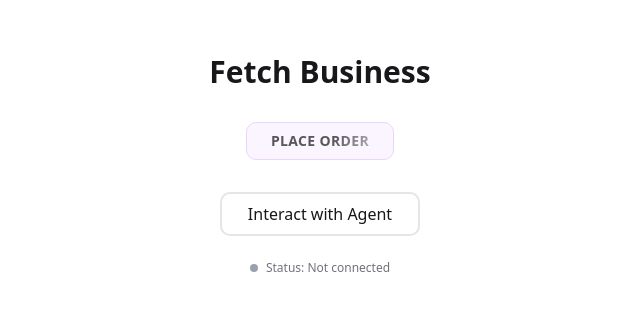
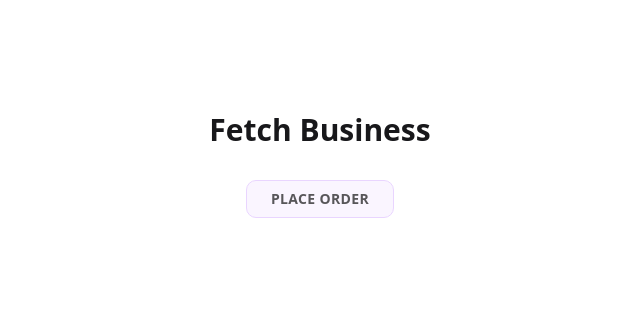
Before and after one commit to harvest7777/fetch-business, a Next.js app in the folder frontend/: page /orders in a window 1280 px wide. Shown: the part 235-546 px from the top of the page, without its empty margins (320-960 px from the left). Built offline with nearby package versions, Linux system fonts and the light colour scheme.

Commit message:
fix: order form takng in full order item isnteasd of just the domain type

```diff
--- a/frontend/app/orders/_components/InteractFetchAgent.tsx
+++ b/frontend/app/orders/_components/InteractFetchAgent.tsx
@@ -1,7 +1,7 @@
 "use client";
 
 import { useState, useEffect } from "react";
-import { RippleButton } from "./ui/ripple-button";
+import { RippleButton } from "@/components/ui/ripple-button";
 
 interface Message {
   id: string;
--- a/frontend/app/orders/_components/order-form.tsx
+++ b/frontend/app/orders/_components/order-form.tsx
@@ -1,14 +1,14 @@
 "use client";
 
 import { useForm } from "react-hook-form";
-import { Order } from "@/features/orders/orders.types";
+import { CreateOrderRequest } from "@/features/orders/orders.types";
 import { cn } from "@/lib/utils";
 import { RippleButton } from "@/components/ui/ripple-button";
 
-type OrderFormData = Omit<Order, "id">;
+type OrderFormData = CreateOrderRequest;
 
 interface OrderFormProps {
-  order?: Partial<Order>;
+  order?: CreateOrderRequest;
   onSubmit: (data: OrderFormData) => void;
   className?: string;
 }
@@ -20,7 +20,6 @@ export function OrderForm({ order, onSubmit, className }: OrderFormProps) {
     formState: { errors, isSubmitting },
   } = useForm<OrderFormData>({
     defaultValues: {
-      agent_id: order?.agent_id ?? "",
       item: order?.item ?? "",
     },
   });
@@ -30,30 +29,6 @@ export function OrderForm({ order, onSubmit, className }: OrderFormProps) {
       onSubmit={handleSubmit(onSubmit)}
       className={cn("space-y-4", className)}
     >
-      <div className="space-y-2">
-        <label
-          htmlFor="agent_id"
-          className="text-sm font-medium text-foreground"
-        >
-          Agent ID
-        </label>
-        <input
-          id="agent_id"
-          type="text"
-          {...register("agent_id", { required: "Agent ID is required" })}
-          className={cn(
-            "w-full rounded-md border bg-background px-3 py-2 text-sm",
-            "placeholder:text-muted-foreground",
-            "focus:outline-none focus:ring-2 focus:ring-ring focus:ring-offset-2",
-            errors.agent_id && "border-destructive"
-          )}
-          placeholder="Enter agent ID"
-        />
-        {errors.agent_id && (
-          <p className="text-sm text-destructive">{errors.agent_id.message}</p>
-        )}
-      </div>
-
       <div className="space-y-2">
         <label htmlFor="item" className="text-sm font-medium text-foreground">
           Item
--- a/frontend/app/orders/_components/ui/ripple-button.tsx
+++ /dev/null
@@ -1,92 +0,0 @@
-"use client";
-
-import React, { MouseEvent, useEffect, useState } from "react";
-
-import { cn } from "@/lib/utils";
-
-interface RippleButtonProps
-  extends React.ButtonHTMLAttributes<HTMLButtonElement> {
-  rippleColor?: string;
-  duration?: string;
-}
-
-export const RippleButton = React.forwardRef<
-  HTMLButtonElement,
-  RippleButtonProps
->(
-  (
-    {
-      className,
-      children,
-      rippleColor = "#ffffff",
-      duration = "600ms",
-      onClick,
-      ...props
-    },
-    ref
-  ) => {
-    const [buttonRipples, setButtonRipples] = useState<
-      Array<{ x: number; y: number; size: number; key: number }>
-    >([]);
-
-    const handleClick = (event: MouseEvent<HTMLButtonElement>) => {
-      createRipple(event);
-      onClick?.(event);
-    };
-
-    const createRipple = (event: MouseEvent<HTMLButtonElement>) => {
-      const button = event.currentTarget;
-      const rect = button.getBoundingClientRect();
-      const size = Math.max(rect.width, rect.height);
-      const x = event.clientX - rect.left - size / 2;
-      const y = event.clientY - rect.top - size / 2;
-
-      const newRipple = { x, y, size, key: Date.now() };
-      setButtonRipples((prevRipples) => [...prevRipples, newRipple]);
-    };
-
-    useEffect(() => {
-      if (buttonRipples.length > 0) {
-        const lastRipple = buttonRipples[buttonRipples.length - 1];
-        const timeout = setTimeout(() => {
-          setButtonRipples((prevRipples) =>
-            prevRipples.filter((ripple) => ripple.key !== lastRipple.key)
-          );
-        }, parseInt(duration));
-        return () => clearTimeout(timeout);
-      }
-    }, [buttonRipples, duration]);
-
-    return (
-      <button
-        className={cn(
-          "bg-background text-primary relative flex cursor-pointer items-center justify-center overflow-hidden rounded-lg border-2 px-4 py-2 text-center",
-          className
-        )}
-        onClick={handleClick}
-        ref={ref}
-        {...props}
-      >
-        <div className="relative z-10">{children}</div>
-        <span className="pointer-events-none absolute inset-0">
-          {buttonRipples.map((ripple) => (
-            <span
-              className="animate-rippling bg-background absolute rounded-full opacity-30"
-              key={ripple.key}
-              style={{
-                width: `${ripple.size}px`,
-                height: `${ripple.size}px`,
-                top: `${ripple.y}px`,
-                left: `${ripple.x}px`,
-                backgroundColor: rippleColor,
-                transform: `scale(0)`,
-              }}
-            />
-          ))}
-        </span>
-      </button>
-    );
-  }
-);
-
-RippleButton.displayName = "RippleButton";
--- a/frontend/app/orders/confirm/_components/confirm-order-container.tsx
+++ b/frontend/app/orders/confirm/_components/confirm-order-container.tsx
@@ -4,11 +4,10 @@ import { useEffect } from "react";
 import { useRouter } from "next/navigation";
 import { OrderForm } from "../../_components/order-form";
 import { useCreateOrder } from "@/features/orders/orders.mutations";
-import type { Order } from "@/features/orders/orders.types";
+import type { CreateOrderRequest } from "@/features/orders/orders.types";
 
-const HARDCODED_ORDER: Partial<Order> = {
-  agent_id: "agent-001",
-  item: "Premium Widget Bundle",
+const HARDCODED_ORDER: CreateOrderRequest = {
+  item: "Matcha Latte",
 };
 
 export function ConfirmOrderContainer() {
@@ -27,9 +26,8 @@ export function ConfirmOrderContainer() {
     }
   }, [createOrderMutation.isError, router]);
 
-  const handleSubmit = (data: Omit<Order, "id">) => {
+  const handleSubmit = (data: CreateOrderRequest) => {
     createOrderMutation.mutate({
-      agent_id: data.agent_id,
       item: data.item,
     });
   };
--- a/frontend/app/orders/page.tsx
+++ b/frontend/app/orders/page.tsx
@@ -13,7 +13,7 @@ export default function Home() {
             Place Order
           </RippleButton>
         </Link>
-        <InteractFetchAgent />
+        {/* <InteractFetchAgent /> */}
       </div>
     </main>
   );
--- a/frontend/features/orders/orders.types.ts
+++ b/frontend/features/orders/orders.types.ts
@@ -18,6 +18,5 @@ export interface Order {
  * Request payload for creating a new order
  */
 export interface CreateOrderRequest {
-  agent_id: string;
   item: string;
 }
```
